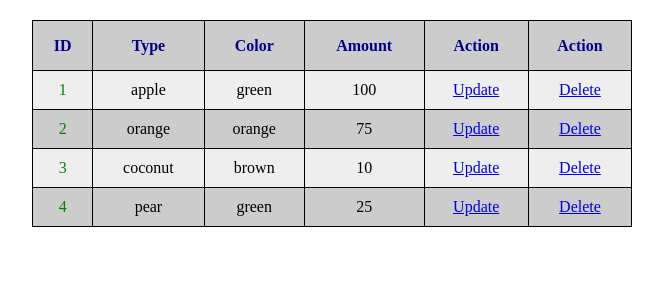
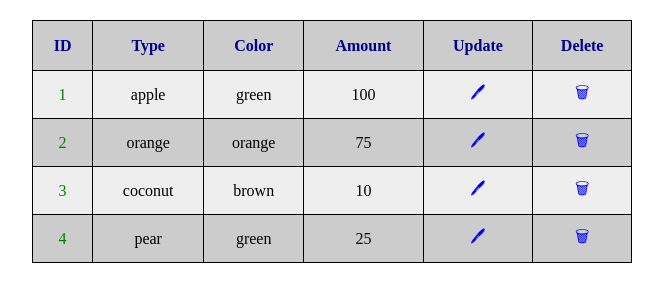
Before and after one commit to NiklasAurora/dbwebb-prep, a PHP site: page / in a window 1280 px wide. Shown: the part 26-328 px from the top of the page, without its empty margins (308-971 px from the left). Run offline with PHP 8.4, Linux system fonts and the light colour scheme; data comes from the database, SQL or seed files in the repository.

Commit message:
Changed to UTF8 characters

```diff
--- a/htmlphp/kmom06/sqlite/index.php
+++ b/htmlphp/kmom06/sqlite/index.php
@@ -31,8 +31,8 @@ $result = getAll($db, $stmt);
                 <th>Type</th>
                 <th>Color</th>
                 <th>Amount</th>
-                <th>Action</th>
-                <th>Action</th>
+                <th>Update</th>
+                <th>Delete</th>
             </tr>
             <?php foreach ($result as $key => $row) : ?>
                 <tr>
@@ -40,8 +40,8 @@ $result = getAll($db, $stmt);
                     <td><?= $row["type"] ?></td>
                     <td><?= $row["color"] ?></td>
                     <td><?= $row["amount"] ?></td>
-                    <td><a href="update.php?fruit=<?= $row['id'] ?>">Update</a></td>
-                    <td><a href="delete.php?fruit=<?= $row['id'] ?>">Delete</a></td>
+                    <td><a href="update.php?fruit=<?= $row['id'] ?>">&#x1F58A;</a></td>
+                    <td><a href="delete.php?fruit=<?= $row['id'] ?>">&#x1F5D1;</a></td>
                 </tr>
             <?php endforeach; ?>
         </table>
--- a/htmlphp/kmom06/sqlite/style.css
+++ b/htmlphp/kmom06/sqlite/style.css
@@ -35,6 +35,10 @@ td {
 
 td:first-child {
     color: green;
+}
+
+td a {
+    text-decoration: none;
 }
 
 tr:nth-child(even) {
```
